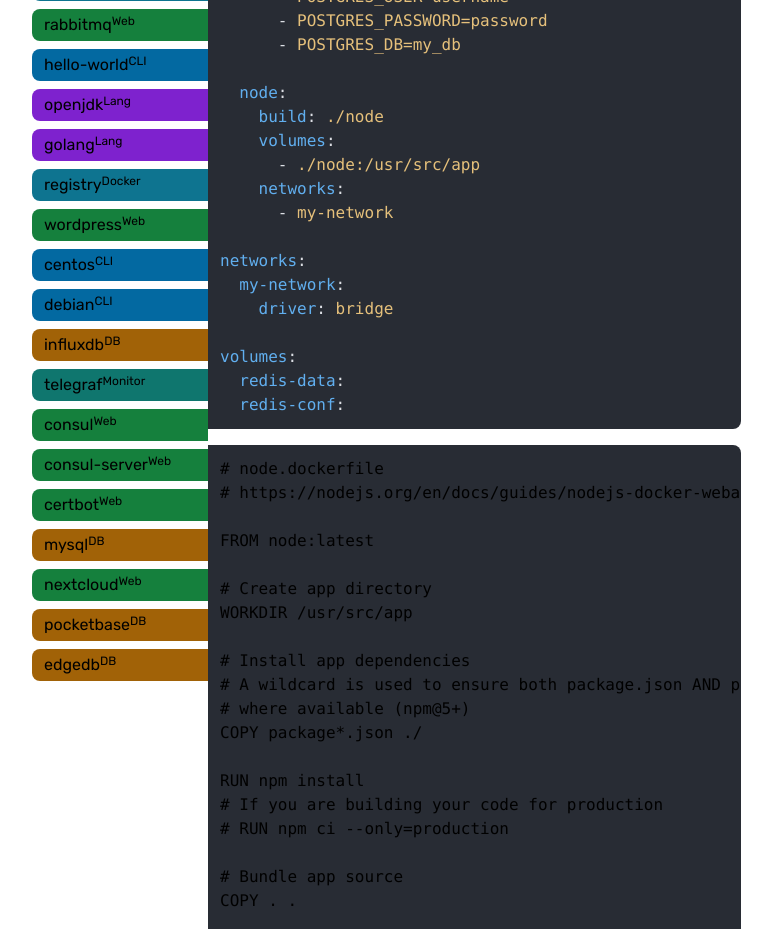
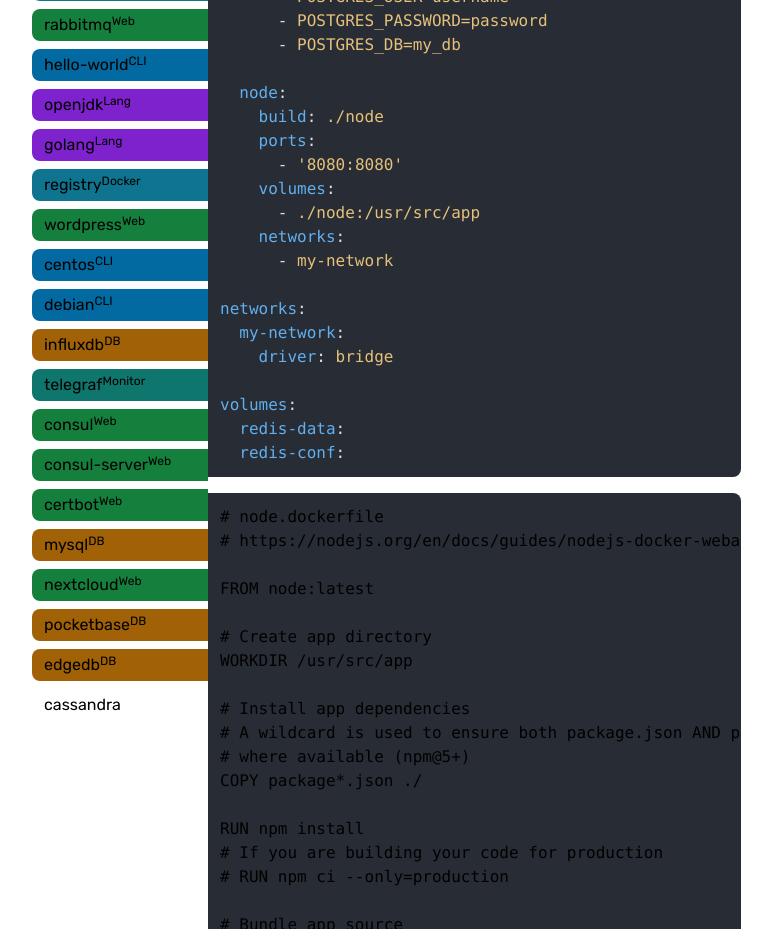
Before and after one commit to eliaspeteri/docker-boilerplate, a React (Vite) app: page / in a window 1280 px wide. Shown: the part 1500-2429 px from the top of the page, without its empty margins (432-1204 px from the left). Built offline with nearby package versions, Linux system fonts and the light colour scheme.

Commit message:
chore: add cassandra config

```diff
--- a/src/options.ts
+++ b/src/options.ts
@@ -40,6 +40,7 @@ export const optionsList: Option[] = [
     build: './node',
     dockerfile:
       '# node.dockerfile\n# https://nodejs.org/en/docs/guides/nodejs-docker-webapp/\n\nFROM node:latest\n\n# Create app directory\nWORKDIR /usr/src/app\n\n# Install app dependencies\n# A wildcard is used to ensure both package.json AND package-lock.json are copied\n# where available (npm@5+)\nCOPY package*.json ./\n\nRUN npm install\n# If you are building your code for production\n# RUN npm ci --only=production\n\n# Bundle app source\nCOPY . .\n\nEXPOSE 8080\nCMD [ "node", "server.js" ]\n',
+    ports: ['8080:8080'],
   },
   {
     image: 'httpd:latest',
@@ -213,7 +214,7 @@ export const optionsList: Option[] = [
   {
     name: 'pocketbase',
     build: './pocketbase',
-    dockerfile: `# pocketbase.dockerfile\n# https://pocketbase.io/docs/going-to-production#using-docker\n\nFROM alpine:latest\n\nARG PB_VERSION=0.12.2\n\nRUN apk add --no-cache \\\n\tunzip \\\n\tca-certificates\n\n# download and unzip pocketbase\nADD https://github.com/pocketbase/pocketbase/releases/download/v\${PB_VERSION}\n/pocketbase_\${PB_VERSION}_linux_amd64.zip /tmp/pb.zip\nRUN unzip /tmp/pb.zip -d /pb/\n\nEXPOSE 8090\n\n#start pocketbase\nCMD ["/pb/pocketbase", "serve", "--http=0.0.0.0:8090"]`,
+    dockerfile: `# pocketbase.dockerfile\n# https://pocketbase.io/docs/going-to-production#using-docker\n\nFROM alpine:latest\n\nARG PB_VERSION=0.12.3\n\nRUN apk add --no-cache \\\n\tunzip \\\n\tca-certificates\n\n# download and unzip pocketbase\nADD https://github.com/pocketbase/pocketbase/releases/download/v\${PB_VERSION}/pocketbase_\${PB_VERSION}_linux_amd64.zip /tmp/pb.zip\nRUN unzip /tmp/pb.zip -d /pb/\n\nEXPOSE 8090\n\n#start pocketbase\nCMD ["/pb/pocketbase", "serve", "--http=0.0.0.0:8090"]`,
     tag: 'DB',
   },
   {
@@ -224,4 +225,27 @@ export const optionsList: Option[] = [
     ports: ['5656:5656'],
     tag: 'DB',
   },
+  {
+    name: 'cassandra',
+    image: 'cassandra:latest',
+    restart: 'always',
+    ports: ['7000:7000', '9042:9042'],
+    volumes: [
+      { source: '/home/cassandra/commitlog', target: '/var/lib/cassandra/commitlog' },
+      { source: '/home/cassandra/hints', target: '/var/lib/cassandra/hints' },
+      { source: '/home/cassandra/data', target: '/var/lib/cassandra/data' },
+      { source: '/home/cassandra/saved_caches', target: '/var/lib/cassandra/saved_caches' },
+      { source: '/home/cassandra/logs', target: '/var/log/cassandra' },
+    ],
+    environmentVariables: [
+      'CASSANDRA_SEEDS=cassandra',
+      'CASSANDRA_CLUSTER_NAME=cluster',
+      'CASSANDRA_NUM_TOKENS=8',
+      'CASSANDRA_DC=dc1',
+      'CASSANDRA_RACK=rack0',
+      'CASSANDRA_ENDPOINT_SNITCH=GossipingPropertyFileSnitch',
+      'MAX_HEAP_SIZE=8G',
+      'HEAP_NEWSIZE=200M',
+    ],
+  },
 ];
```
